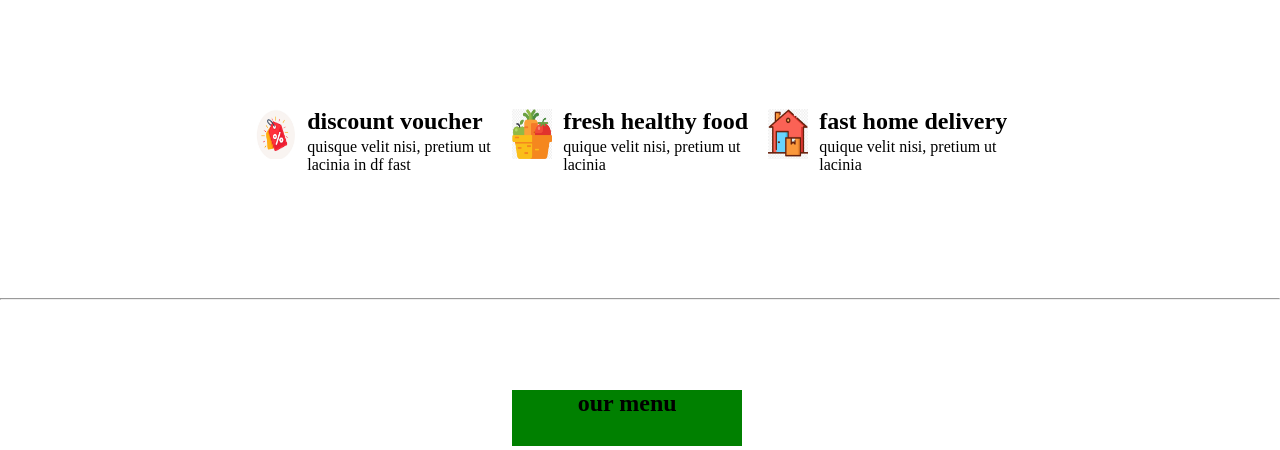
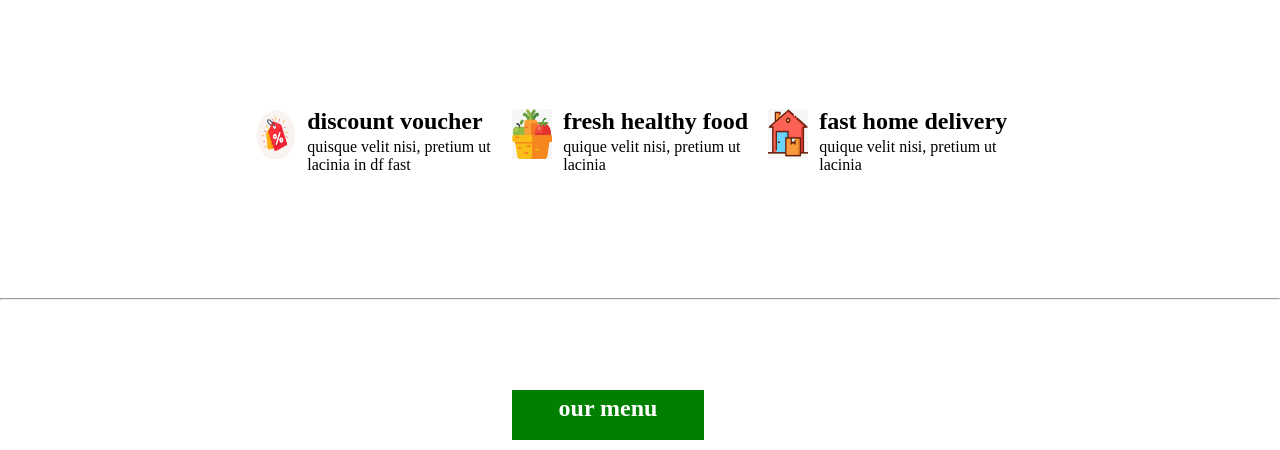
Before and after one commit to rupali-r-thakur/Restaurant-Website, a plain HTML site: page index.html in a window 1280 px wide. Shown: the part 502-952 px from the top of the page. Drawn offline with Linux system fonts and the light colour scheme.

Commit message:
new file added!

```diff
--- a/style.css
+++ b/style.css
@@ -155,11 +155,13 @@ button {
 }
 .our-menu {
   margin-top: 7%;
-  height: 28%;
-  width: 18%;
+  height: 25%;
+  width: 15%;
   margin-left: 40%;
   text-align: center;
   background-color: green;
+  padding-top: 5px;
+  color: white;
 }
 #expolore-menu {
   margin-left: 38%;
```
Also changed, not shown: index2.html (added, +13 -0 lines).
